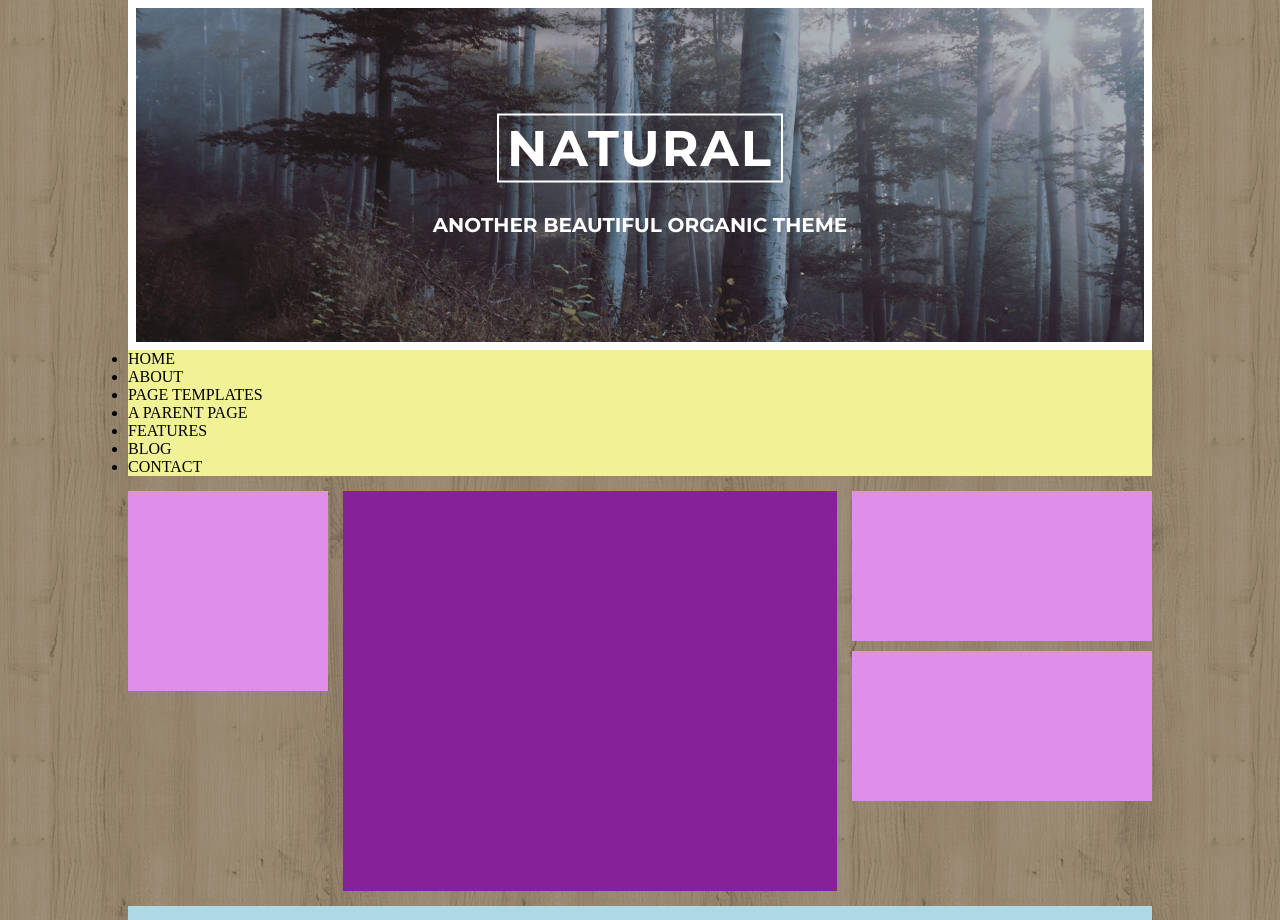
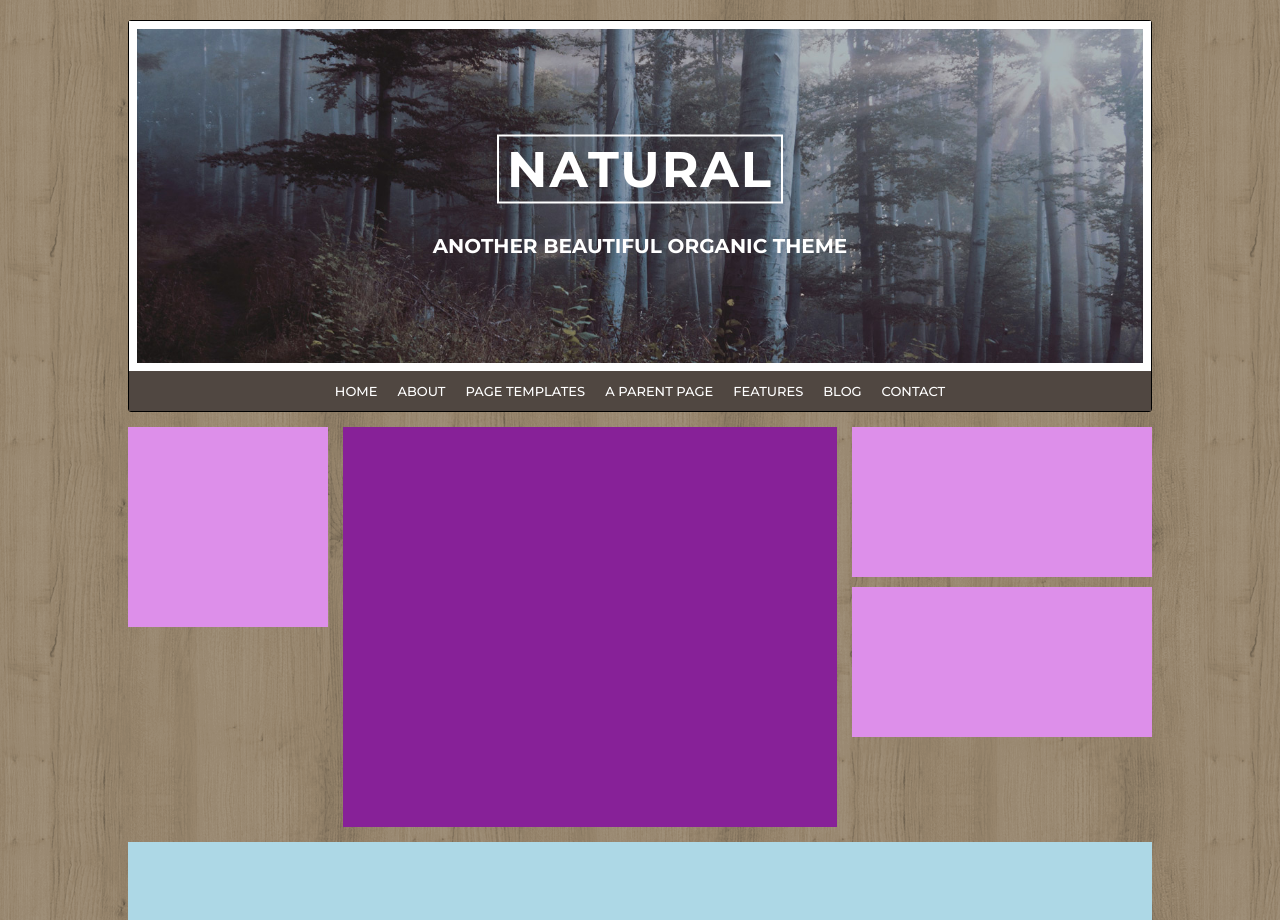
Before and after one commit to mcurtaz/htmlcss-wp, a plain HTML site: page index.html in a window 1280 px wide. Shown: the top 920 px of the page. Drawn offline with Linux system fonts and the light colour scheme.

Commit message:
header completo

```diff
--- a/css/style.css
+++ b/css/style.css
@@ -14,17 +14,20 @@ body{
 
 .container{
   width: 80%;
-  margin: 0 auto
+  margin: 20px auto 0px;
 }
 
 /* header */
 
 header{
   width: 100%;
-  /* debug */
-  background-color: #f1f196;
+  color: white;
+  text-align: center;
+  border: 1px solid black;
+  border-radius: 3px;
 }
 
+/* prima parte dell'header con img e titolo */
 .header-img{
   background-image: url(../img/default-header.jpg);
   background-size: cover;
@@ -34,11 +37,8 @@ header{
   position: relative;
 }
 .header-img .testo{
-  color: white;
-  text-align: center;
   font-family: 'Montserrat', sans-serif;
   width: 100%;
-
   position: absolute;
   left: 50%;
   top: 50%;
@@ -60,15 +60,41 @@ header{
   font-size: 20px;
   font-weight: bold;
 }
+
+/* seconda parte dell'header - nav */
+
+header > nav *{
+  display: inline-block;
+}
+
+header > nav{
+  background-color: #504741;
+  height: 40px;
+}
+
+header > nav li{
+  line-height: 40px;
+  font-size: 13px;
+  padding: 0px 8px;
+  font-family: 'Montserrat', sans-serif;
+}
+
+header > nav li:hover{
+  background-color: rgba(0, 0, 0, .4);
+  cursor: pointer;
+}
+
+
+
+/* blocco centrale */
+
+
 /* clearfix */
-
 main::after{
   content: "";
   display: table;
   clear: both;
 }
-
-/* blocco centrale */
 
 main{
   margin: 15px 0px 15px;
```
Also changed, not shown: index.html (+1 -1 lines).
